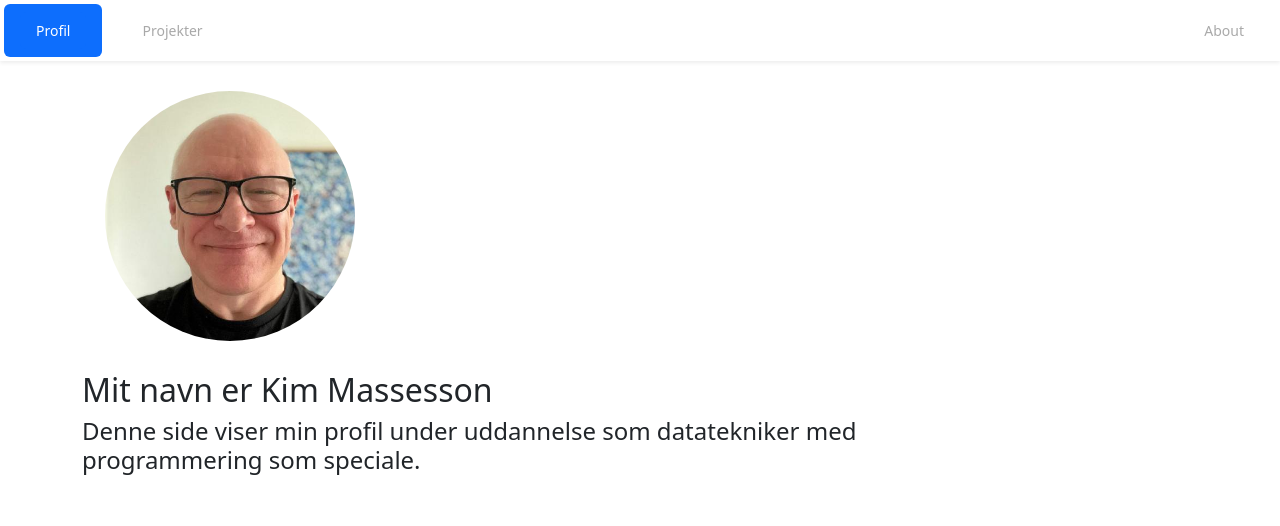
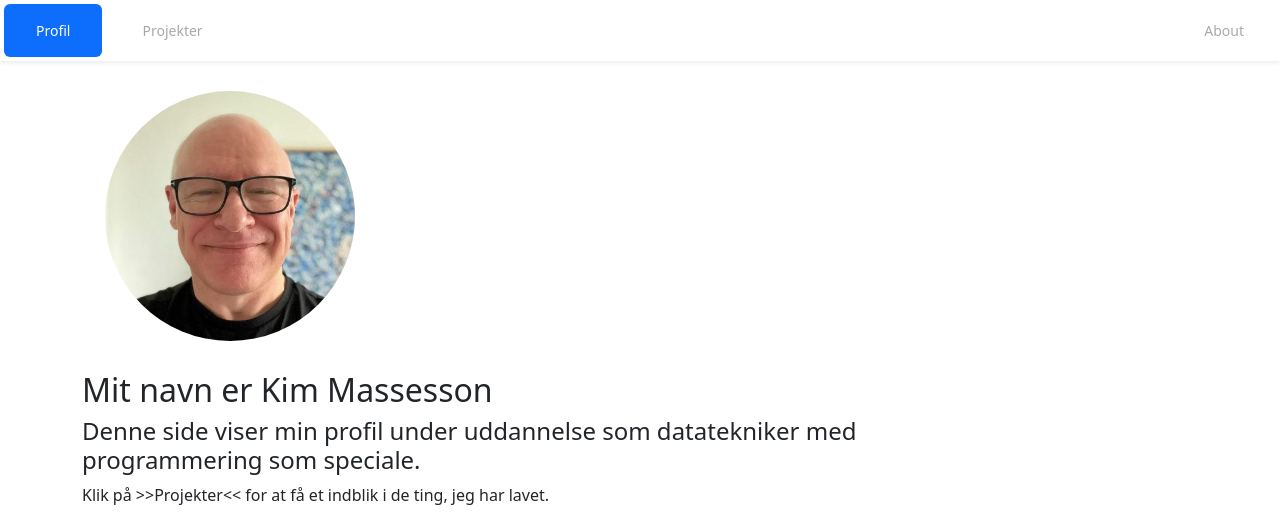
Before and after one commit to gamefromtec/waterjump, a plain HTML site: page index.html in a window 1280 px wide. Shown: the top 526 px of the page. Drawn offline with nearby package versions, Linux system fonts and the light colour scheme.

Commit message:
Update index.html

```diff
--- a/index.html
+++ b/index.html
@@ -40,6 +40,7 @@
             <h2>Mit navn er Kim Massesson</h2>
 
             <h4>Denne side viser min profil under uddannelse som datatekniker med programmering som speciale.</h4>
+            <p>Klik på >>Projekter<< for at få et indblik i de ting, jeg har lavet.</p>
             <h2>&nbsp;</h2>
             <h5>Jeg har hovedsageligt arbejdet i C# som programmeringssprog, men har også anvendt andre:</h5>
             <table class="styled-table">
```
